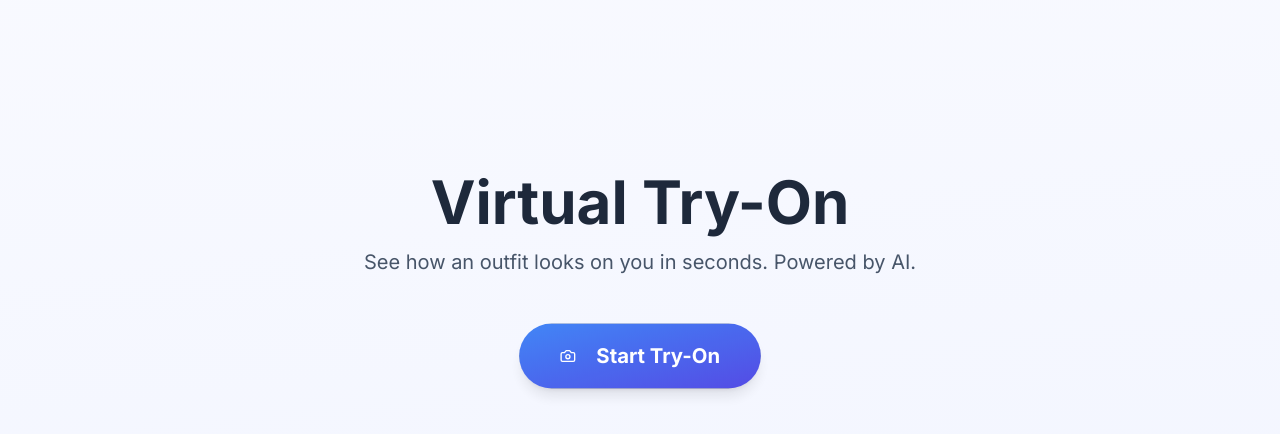
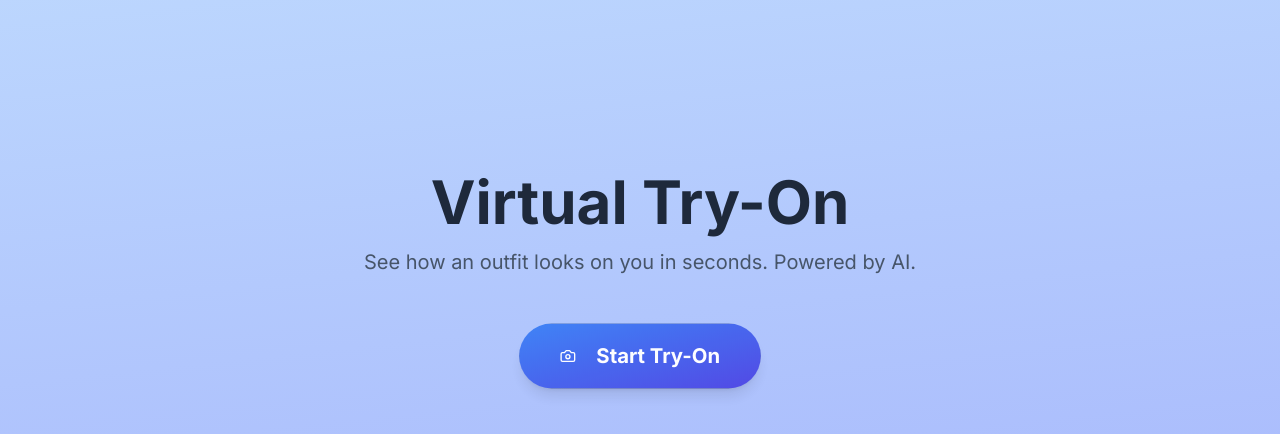
Before and after one commit to haizadtarik/viton, a React (Vite) app: page / in a window 1280 px wide. Shown: the part 120-554 px from the top of the page. Built offline with nearby package versions, Linux system fonts and the light colour scheme.

Commit message:
Refactor: Remove white background
Removes the white background from the application.

```diff
--- a/src/index.css
+++ b/src/index.css
@@ -1,4 +1,3 @@
-
 @tailwind base;
 @tailwind components;
 @tailwind utilities;
@@ -44,7 +43,7 @@
   body {
     @apply bg-background text-foreground;
     font-family: 'Inter', sans-serif;
-    background: linear-gradient(174deg, #F9FAFF 0%, #F2F5FF 100%);
+    background: linear-gradient(174deg, #BFDBFE 0%, #A5B4FC 100%);
   }
 }
 
```
